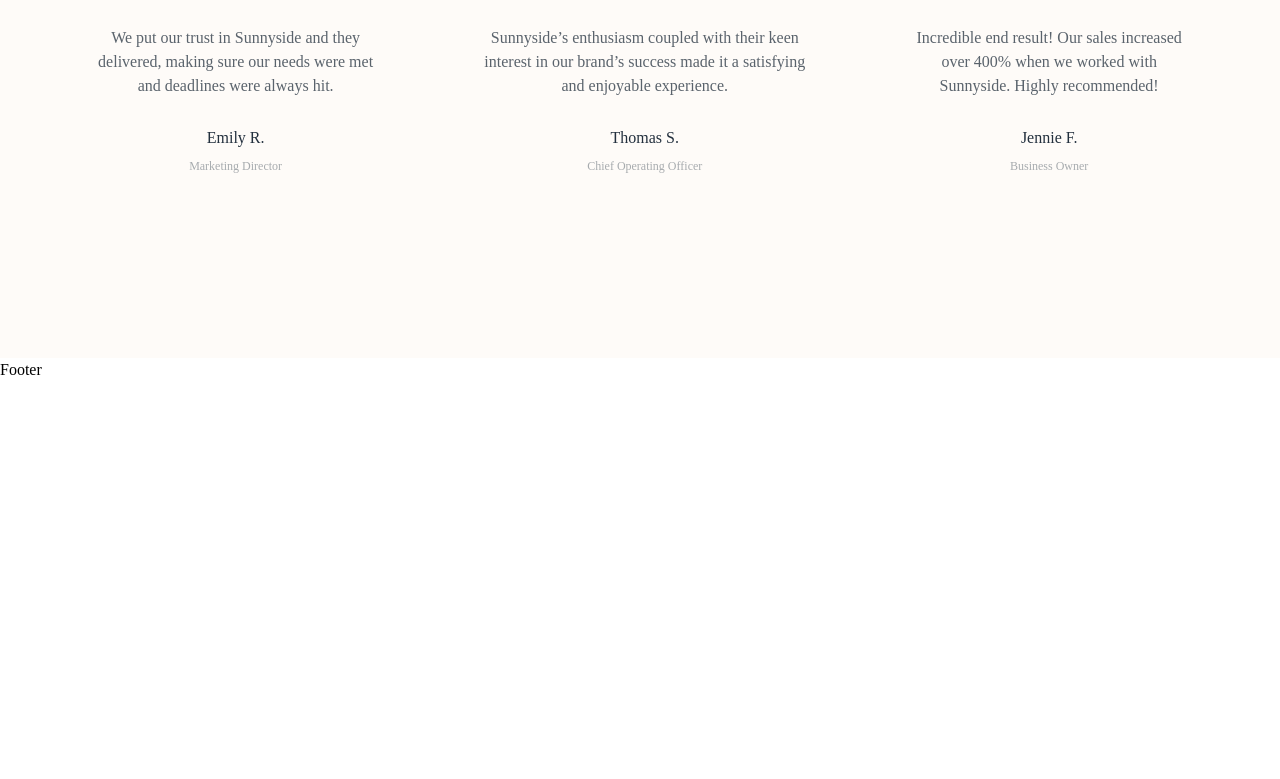
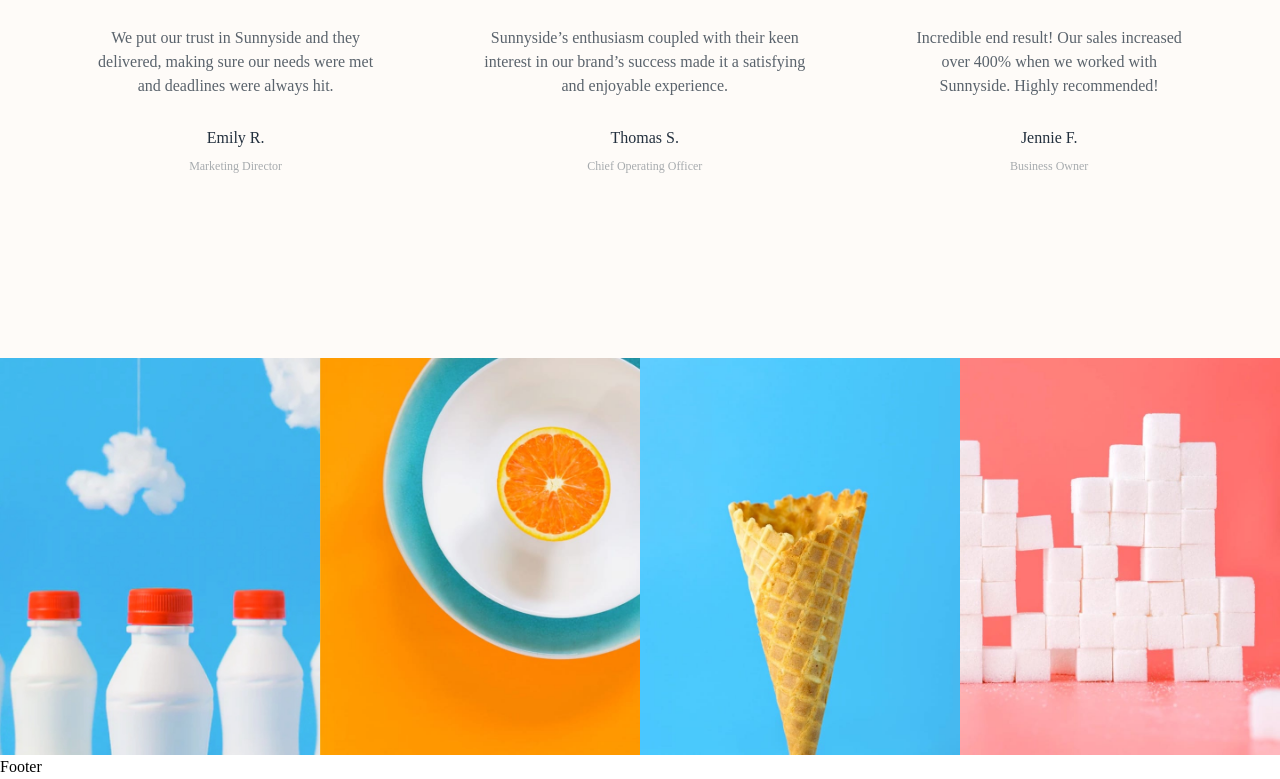
Before and after one commit to LujainAlajmi/sunnyside-landing-page, a React (Create React App) app: page / in a window 1280 px wide. Shown: the part 3228-4007 px from the top of the page. Before the commit the page ends 3610 px from the top, so only its background shows below. Built offline with nearby package versions, Linux system fonts and the light colour scheme.

Commit message:
gallery done on desktop

```diff
--- a/src/components/Gallery.jsx
+++ b/src/components/Gallery.jsx
@@ -25,6 +25,15 @@
           </div>
         </div>
       </div>
+      {/* desktop settings */}
+      <div className="sm:flex flex-row  xs:hidden">
+        <div className="flex flex-row w-[25%]">
+          <img src={GalleryMilkbottlesDesktop} alt="" />
+          <img src={GalleryOrangeDesktop} alt="" />
+          <img src={GalleryConeDesktop} alt="" />
+          <img src={GallerySugarCubesDesktop} alt="" />
+        </div>
+      </div>
     </div>
   );
 }
```
